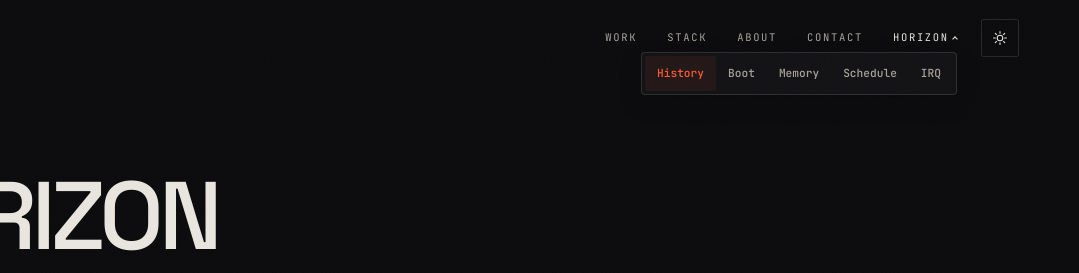
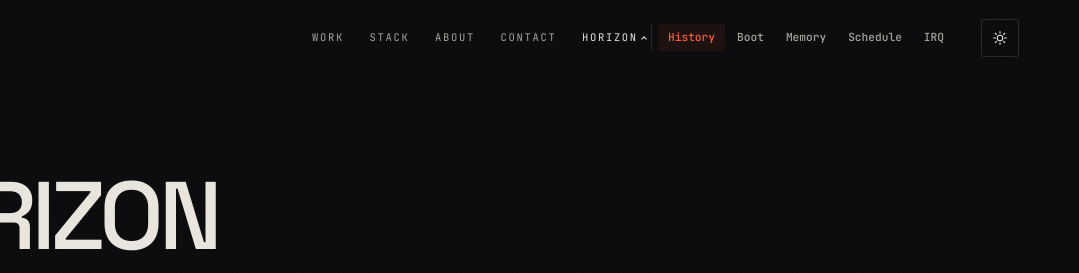
Before and after one commit to Ryan1202/ryan1202.github.io, a plain HTML site: page horizon/index.html in a window 1280 px wide. Shown: the top 273 px of the page, 201-1280 px from the left. Drawn offline with Linux system fonts and the light colour scheme.

Commit message:
Keep Horizon submenu links inline with the site navigation

```diff
--- a/assets/css/style.css
+++ b/assets/css/style.css
@@ -220,9 +220,14 @@ button { font: inherit; color: inherit; background: none; border: 0; }
 .nav {
   display: flex;
   align-items: center;
-  gap: 30px;
+  gap: clamp(6px, 2vw, 30px);
+  min-width: 0;
   margin-left: auto;
+  padding: 3px;
+  overflow-x: auto;
+  scrollbar-width: none;
 }
+.nav > * { flex: 0 0 auto; }
 .nav > a,
 .nav-group > summary {
   position: relative;
@@ -252,7 +257,9 @@ button { font: inherit; color: inherit; background: none; border: 0; }
 .nav > a.active { color: var(--text); }
 
 .nav-group {
-  position: relative;
+  display: flex;
+  align-items: center;
+  white-space: nowrap;
 }
 
 .nav-group > summary {
@@ -283,19 +290,16 @@ button { font: inherit; color: inherit; background: none; border: 0; }
 }
 
 .nav-submenu {
-  position: absolute;
-  top: 100%;
-  right: 0;
   display: flex;
-  padding: 3px;
-  border: 1px solid var(--line);
-  border-radius: var(--radius);
-  background: var(--surface);
-  box-shadow: 0 8px 24px rgb(0 0 0 / .14);
+  align-items: center;
+  gap: 2px;
+  margin-inline-start: 5px;
+  padding-inline-start: 6px;
+  border-inline-start: 1px solid var(--line);
 }
 
 .nav-submenu a {
-  padding: 10px clamp(5px, 2vw, 12px);
+  padding: 6px clamp(4px, 1vw, 10px);
   border-radius: 2px;
   color: var(--text-2);
   font: 500 .7rem/1.3 var(--mono);
@@ -1276,17 +1280,7 @@ a.proj:hover .proj-title svg { opacity: 1; transform: none; }
 
 @media (max-width: 560px) {
   .head-inner {
-    position: relative;
     gap: 10px;
-  }
-
-  .nav-group {
-    position: static;
-  }
-
-  .nav-submenu {
-    top: calc(50% + 11px);
-    right: var(--pad);
   }
 
   .head-inner .nav {
--- a/assets/js/main.js
+++ b/assets/js/main.js
@@ -130,6 +130,19 @@
       });
     });
 
+    function revealMenu(menu) {
+      if (!menu.open) return;
+
+      var submenu = menu.querySelector('.nav-submenu');
+      var overflow = submenu.getBoundingClientRect().right - nav.getBoundingClientRect().right;
+      if (overflow > 0) nav.scrollLeft += Math.ceil(overflow);
+    }
+
+    menus.forEach(function (menu) {
+      menu.addEventListener('toggle', function () { revealMenu(menu); });
+      revealMenu(menu);
+    });
+
     nav.addEventListener('keydown', function (event) {
       if (event.key !== 'Escape') return;
 
```
